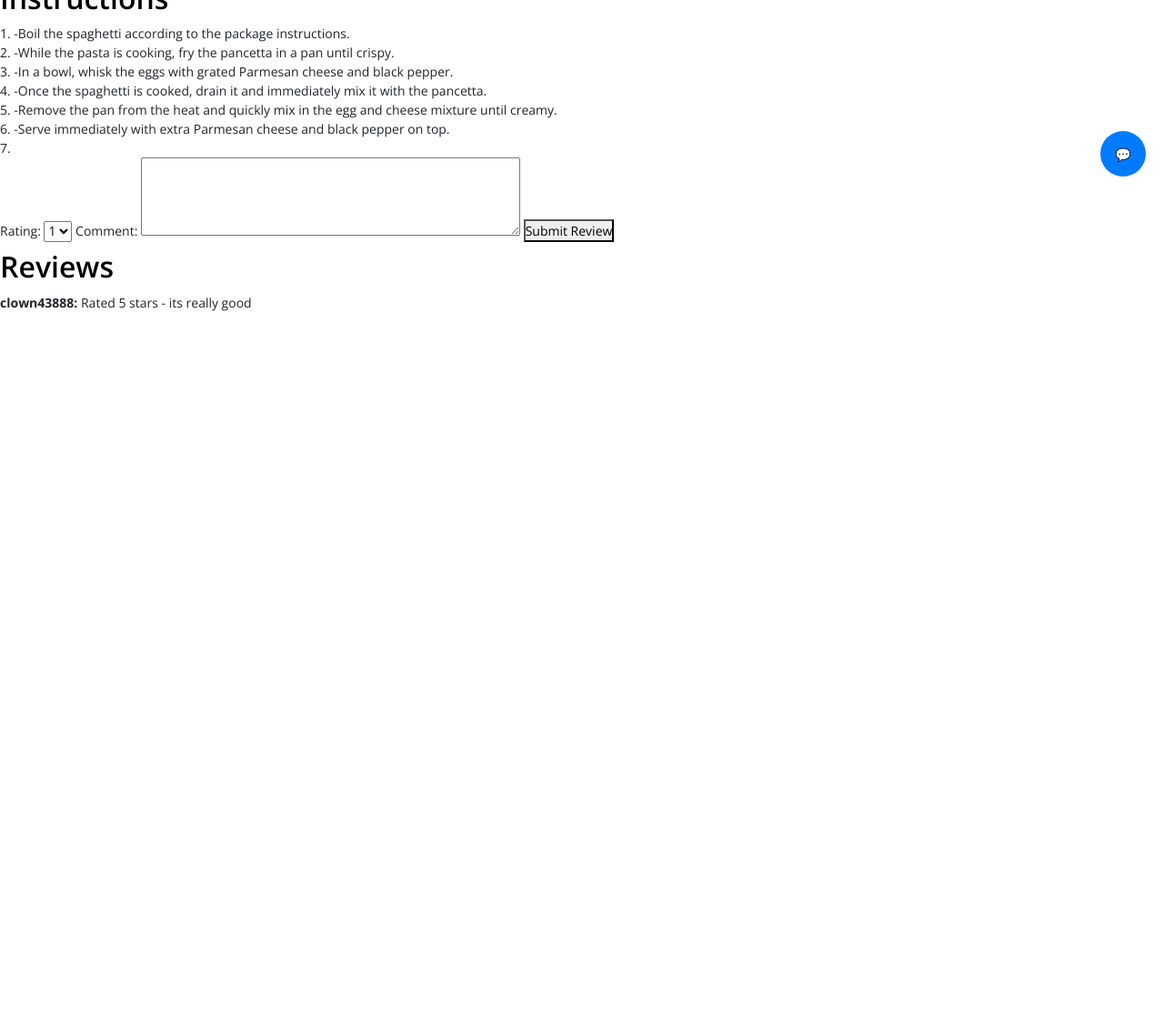
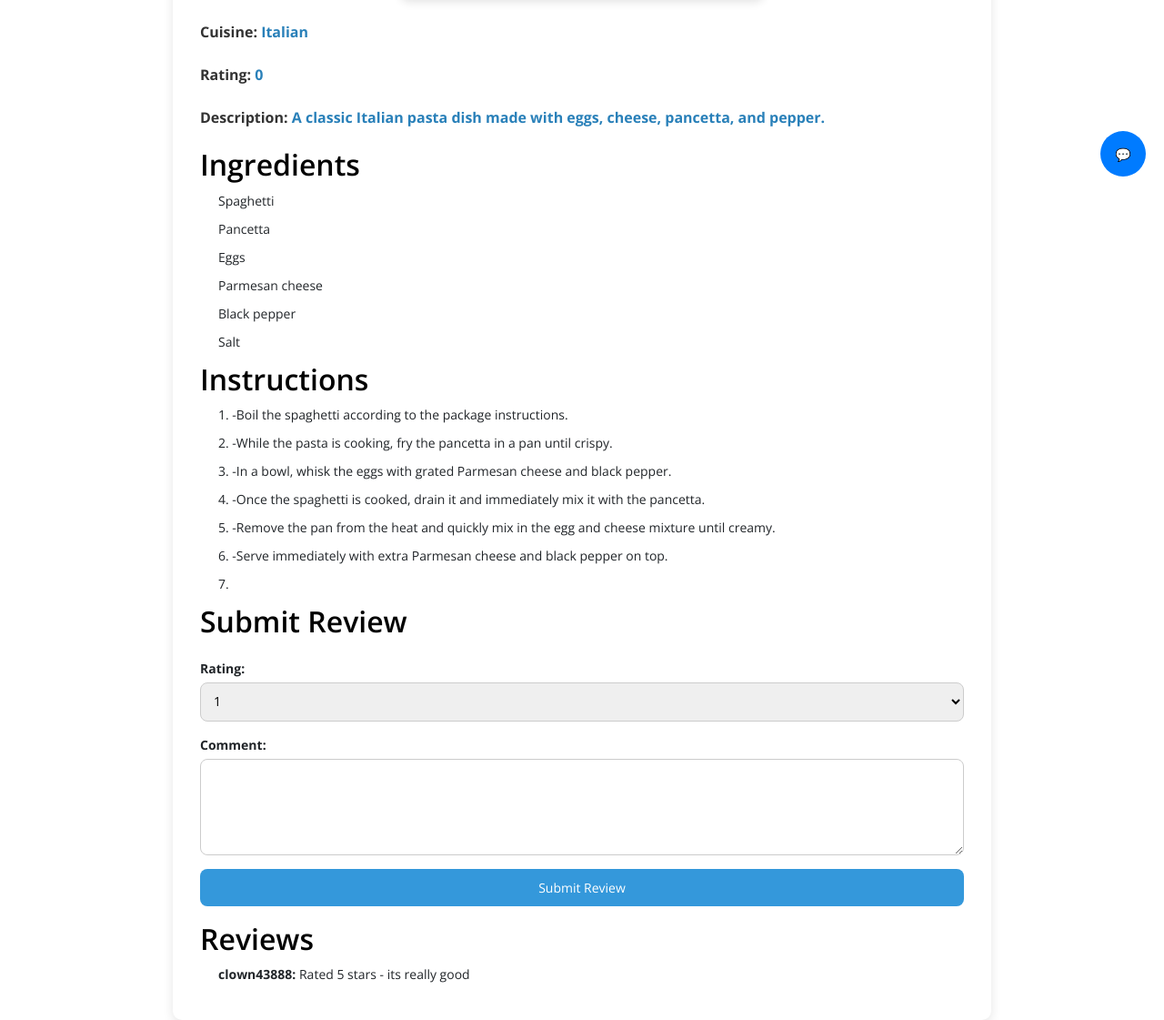
Before and after one commit to Insaniyat-Ishan/MyChef-Flask, a Flask app: page /recipe_details/1 in a window 1280 px wide. Shown: the part 586-1707 px from the top of the page at 91% size. Before the commit the page ends 928 px from the top, so only its background shows below. Run offline with Flask 3, Linux system fonts and the light colour scheme; some libraries are stand-ins or nearby versions.

Commit message:
recipes  by anuja

```diff
--- /dev/null
+++ b/MyChef/static/css/recipe.css
@@ -0,0 +1,94 @@
+/* General styles for the recipe page */
+body {
+    font-family: Arial, sans-serif;
+    background-color: #f7f7f7;
+    margin: 0;
+    padding: 0;
+}
+
+/* Recipe container for better layout */
+.recipe-container {
+    max-width: 900px;
+    margin: 0 auto;
+    background-color: white;
+    padding: 30px;
+    border-radius: 10px;
+    box-shadow: 0 4px 12px rgba(0, 0, 0, 0.1);
+}
+
+h1 {
+    text-align: center;
+    color: #2980b9;
+    margin-bottom: 20px;
+}
+
+/* Styling for the recipe image */
+.recipe-image {
+    text-align: center;
+    margin-bottom: 20px;
+}
+
+.recipe-image img {
+    max-width: 100%;
+    height: auto;
+    border-radius: 10px;
+    box-shadow: 0 4px 10px rgba(0, 0, 0, 0.1);
+}
+
+/* Recipe details section */
+.recipe-details p {
+    font-size: 16px;
+    color: #333;
+    margin-bottom: 15px;
+}
+
+.detail {
+    font-weight: bold;
+    color: #2980b9;
+}
+
+/* Review form and button styles */
+form {
+    display: flex;
+    flex-direction: column;
+    margin-top: 20px;
+}
+
+form label {
+    margin-bottom: 5px;
+    font-weight: bold;
+}
+
+form select,
+form textarea,
+form button {
+    margin-bottom: 15px;
+    padding: 10px;
+    border-radius: 8px;
+    border: 1px solid #ccc;
+}
+
+form button {
+    background-color: #3498db;
+    color: white;
+    border: none;
+    cursor: pointer;
+}
+
+form button:hover {
+    background-color: #2980b9;
+}
+
+/* Styling for the ingredients and instructions sections */
+ul, ol {
+    padding-left: 20px;
+}
+
+ul li, ol li {
+    margin-bottom: 10px;
+}
+
+/* Reviews section */
+h2 {
+    color: #3498db;
+}
--- a/MyChef/templates/recipe_details.html
+++ b/MyChef/templates/recipe_details.html
@@ -1,15 +1,32 @@
 <head>
-    <title>Recipe Vaia</title>
+    <title>{{ recipe.name }} - Recipe Details</title>
+    <link rel="stylesheet" href="{{ url_for('static', filename='css/recipe.css') }}">
 </head>
 
 {% extends 'base.html' %}
 
 {% block content %}
     {% include 'chatbot.html' %}
+
+    <div class="recipe-container">
         <h1>{{ recipe.name }}</h1>
-    <p><strong>Cuisine:</strong> {{ recipe.cuisine or 'Not specified' }}</p>
-    <p><strong>Rating:</strong> {{ recipe.rating }}</p>
-    <p><strong>Description:</strong> {{ recipe.description or 'No description available.' }}</p>
+
+        <!-- Recipe Image with better handling -->
+        <div class="recipe-image">
+            {% if recipe.image %}
+                <img src="{{ url_for('static', filename= recipe.image) }}" alt="{{ recipe.name }}" class="recipe-img">
+                <!-- <img src="{{ url_for('static', filename= recipe.image) }}" class="card-img-top" alt="Recipe Image" height="200"> -->
+            {% else %}
+                <p>No image available</p>
+            {% endif %}
+        </div>
+
+        <!-- Styling for the recipe details section -->
+        <div class="recipe-details">
+            <p><strong>Cuisine:</strong> <span class="detail">{{ recipe.cuisine or 'Not specified' }}</span></p>
+            <p><strong>Rating:</strong> <span class="detail">{{ recipe.rating }}</span></p>
+            <p><strong>Description:</strong> <span class="detail">{{ recipe.description or 'No description available.' }}</span></p>
+        </div>
 
         <h2>Ingredients</h2>
         <ul>
@@ -28,7 +45,8 @@
                 <li>No instructions available.</li>
             {% endfor %}
         </ol>
-<!-- hanleding the review part here  -->
+
+        <h2>Submit Review</h2>
         <form method="POST" action="{{ url_for('views.add_review', recipe_id=recipe.id) }}">
             <label for="rating">Rating:</label>
             <select name="rating" id="rating" required>
@@ -53,6 +71,5 @@
                 <li>No reviews yet.</li>
             {% endfor %}
         </ul>
-
-
+    </div>
 {% endblock %}
```
Also changed, not shown: MyChef/templates/add_meal.html (+84 -1 lines), MyChef/static/uploads/allen-rad-OCHMcVOWRAU-unsplash.jpg (added), instance/database.db. Lines whose indentation alone changed are shown as unchanged.
